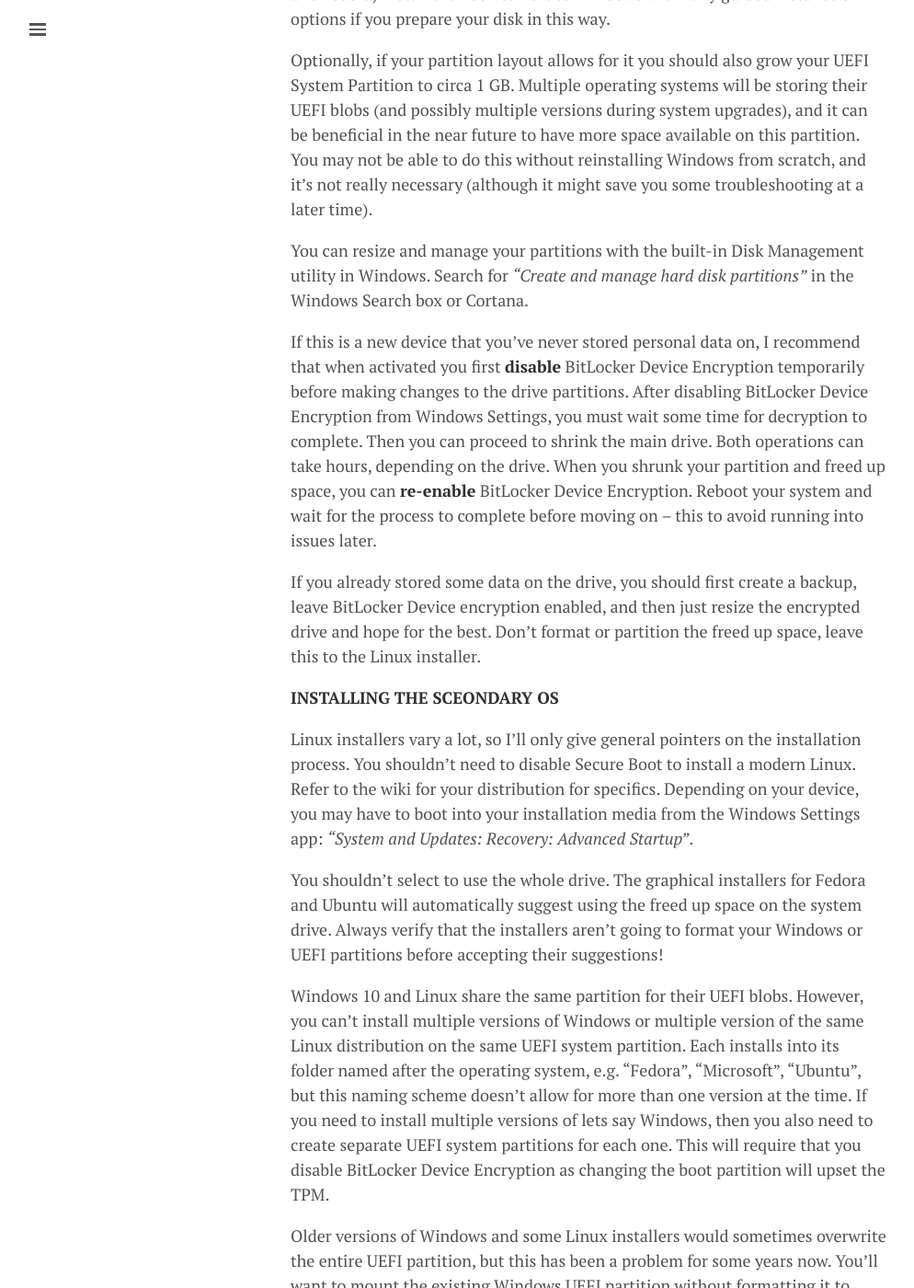
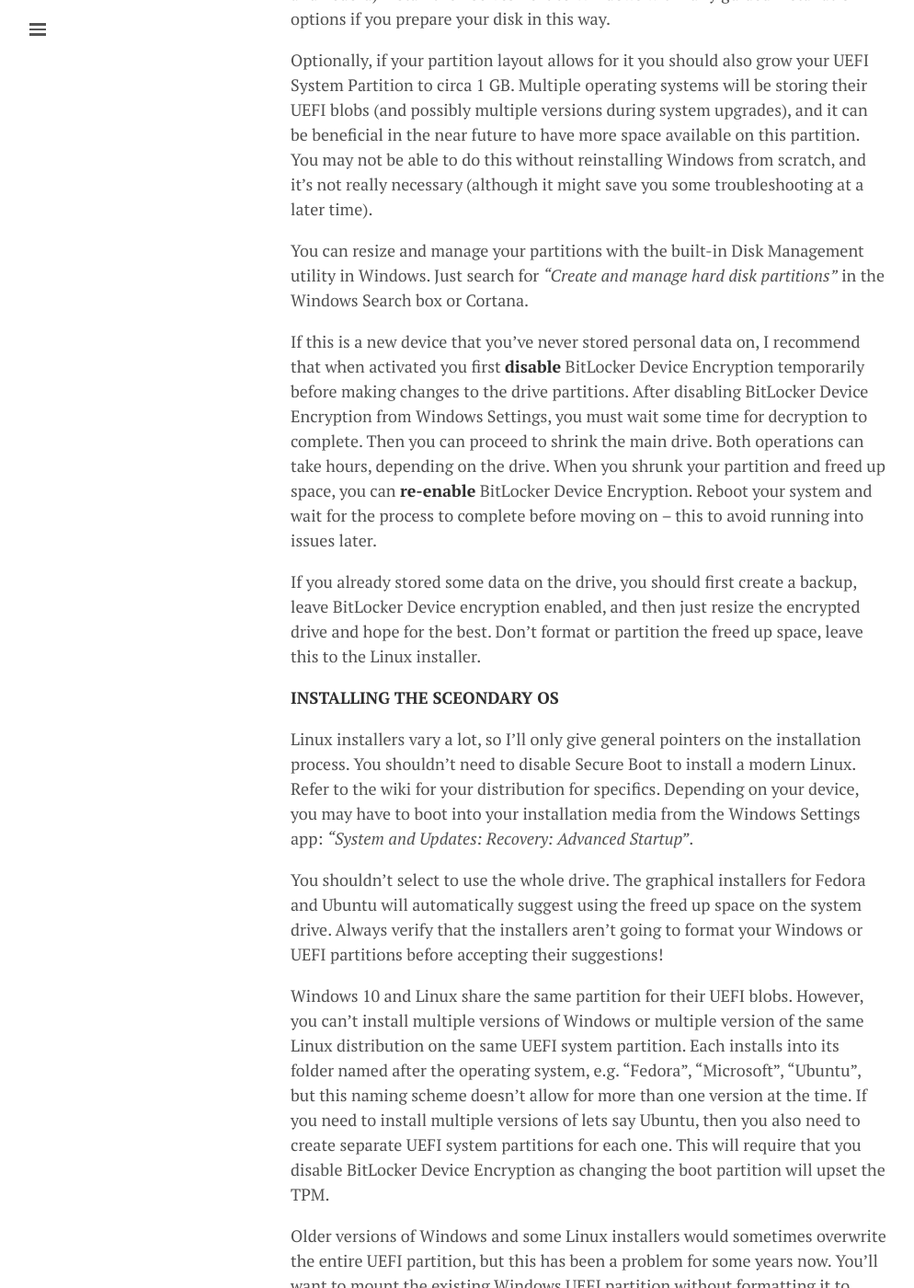
Before and after one commit to lgeurts/lgeurts.github.io, a Jekyll site: the page built from _posts/2019-03-19-dual-booting-windows-and-linux.md, in a window 1280 px wide and 1400 px high, scrolled down 1708 px. Shown: the whole window at 92% size, without its empty margins (0-994 px from the left). Built offline with Jekyll 4.4.1, drawn with Linux system fonts in a browser that asks for light colours; nearby versions of some CDN libraries; comment, search, counter and statistics services are not loaded.

Commit message:
Update 2019-03-19-dual-booting-windows-and-linux.md

```diff
--- a/_posts/2019-03-19-dual-booting-windows-and-linux.md
+++ b/_posts/2019-03-19-dual-booting-windows-and-linux.md
@@ -34,7 +34,7 @@
 
 Optionally, if your partition layout allows for it you should also grow your UEFI System Partition to circa 1 GB. Multiple operating systems will be storing their UEFI blobs (and possibly multiple versions during system upgrades), and it can be beneficial in the near future to have more space available on this partition. You may not be able to do this without reinstalling Windows from scratch, and it’s not really necessary (although it might save you some troubleshooting at a later time).
 
-You can resize and manage your partitions with the built-in Disk Management utility in Windows. Search for *“Create and manage hard disk partitions”* in the Windows Search box or Cortana.
+You can resize and manage your partitions with the built-in Disk Management utility in Windows. Just search for *“Create and manage hard disk partitions”* in the Windows Search box or Cortana.
 
 If this is a new device that you’ve never stored personal data on, I recommend that when activated you first **disable** BitLocker Device Encryption temporarily before making changes to the drive partitions.
 After disabling BitLocker Device Encryption from Windows Settings, you must wait some time for decryption to complete. Then you can proceed to shrink the main drive. Both operations can take hours, depending on the drive. When you shrunk your partition and freed up space, you can **re-enable** BitLocker Device Encryption. Reboot your system and wait for the process to complete before moving on -- this to avoid running into issues later.
@@ -47,7 +47,7 @@
 
 You shouldn't select to use the whole drive. The graphical installers for Fedora and Ubuntu will automatically suggest using the freed up space on the system drive. Always verify that the installers aren’t going to format your Windows or UEFI partitions before accepting their suggestions!
 
-Windows 10 and Linux share the same partition for their UEFI blobs. However, you can't install multiple versions of Windows or multiple version of the same Linux distribution on the same UEFI system partition. Each installs into its folder named after the operating system, e.g. “Fedora”, “Microsoft”, “Ubuntu”, but this naming scheme doesn’t allow for more than one version at the time. If you need to install multiple versions of lets say Windows, then you also need to create separate UEFI system partitions for each one. This will require that you disable BitLocker Device Encryption as changing the boot partition will upset the TPM.
+Windows 10 and Linux share the same partition for their UEFI blobs. However, you can't install multiple versions of Windows or multiple version of the same Linux distribution on the same UEFI system partition. Each installs into its folder named after the operating system, e.g. “Fedora”, “Microsoft”, “Ubuntu”, but this naming scheme doesn’t allow for more than one version at the time. If you need to install multiple versions of lets say Ubuntu, then you also need to create separate UEFI system partitions for each one. This will require that you disable BitLocker Device Encryption as changing the boot partition will upset the TPM.
 
 Older versions of Windows and some Linux installers would sometimes overwrite the entire UEFI partition, but this has been a problem for some years now. You’ll want to mount the existing Windows UEFI partition without formatting it to /boot/efi on your Linux system. You should use a shared UEFI partition, even if you’re installing Linux to a secondary drive as it will give you an easier time with Secure Boot, BitLocker, and GRUB2.
 
```
